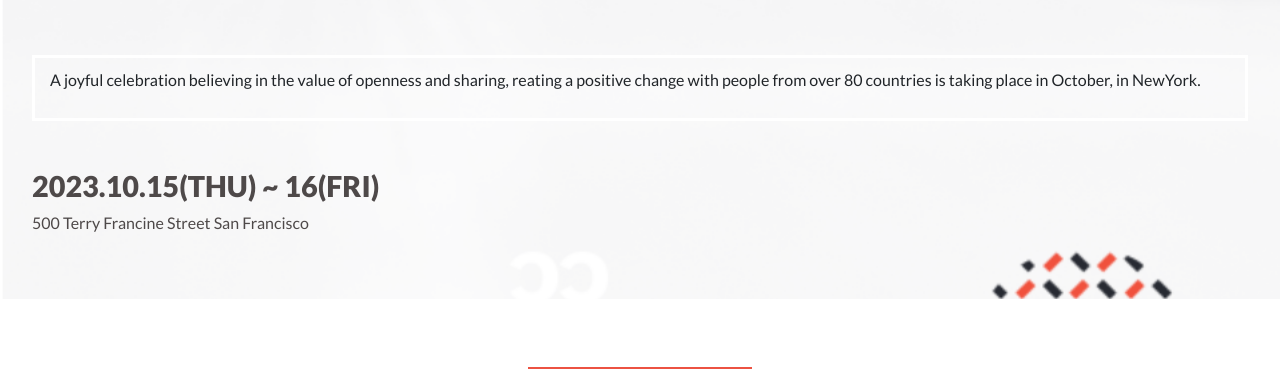
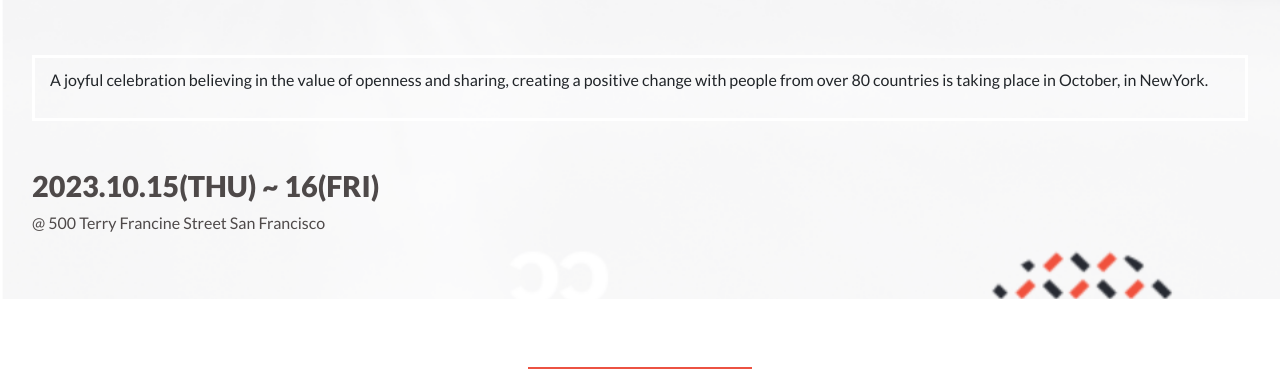
Before and after one commit to HtetWaiYan7191/capstone-project, a website: page main.html in a window 1280 px wide. Shown: the part 411-800 px from the top of the page. Drawn offline with nearby package versions, Linux system fonts and the light colour scheme.

Commit message:
update structure for desktop version

```diff
--- a/main.html
+++ b/main.html
@@ -71,13 +71,13 @@
             </div>
             <div class="intro-text-container">
                 <p>A joyful celebration believing in the value of openness and
-                    sharing, reating a positive change with people from over 80 countries is
+                    sharing, creating a positive change with people from over 80 countries is
                     taking place in October, in NewYork.
                 </p>
             </div>
             <div id="date-time-container">
                 <h4>2023.10.15(THU) ~ 16(FRI)</h4>
-                <p>500 Terry Francine Street
+                <p>@ 500 Terry Francine Street
                     San Francisco</p>
             </div>
 
```
